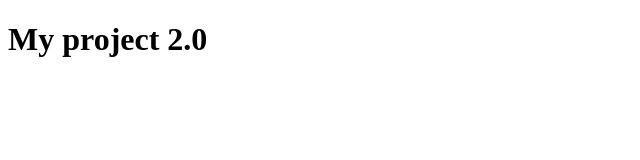
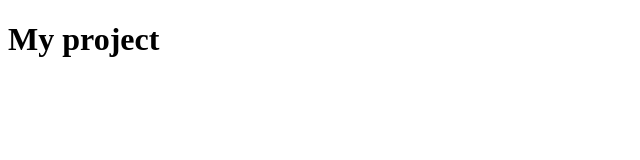
Before and after one commit to MarkGodnyi/my-project, a plain HTML site: page index.html in a window 1280 px wide. Shown: the full height of the page, 0-640 px from the left. Drawn offline with Linux system fonts and the light colour scheme.

Commit message:
Revert "Update index.html"
This reverts commit dcde44c2a88fc39c6d758d51a8e7e3bd679c7b56.

```diff
--- a/index.html
+++ b/index.html
@@ -7,6 +7,6 @@
     <title>Document</title>
 </head>
 <body>
-    <h1>My project 2.0</h1>
+    <h1>My project</h1>
 </body>
 </html>
```
